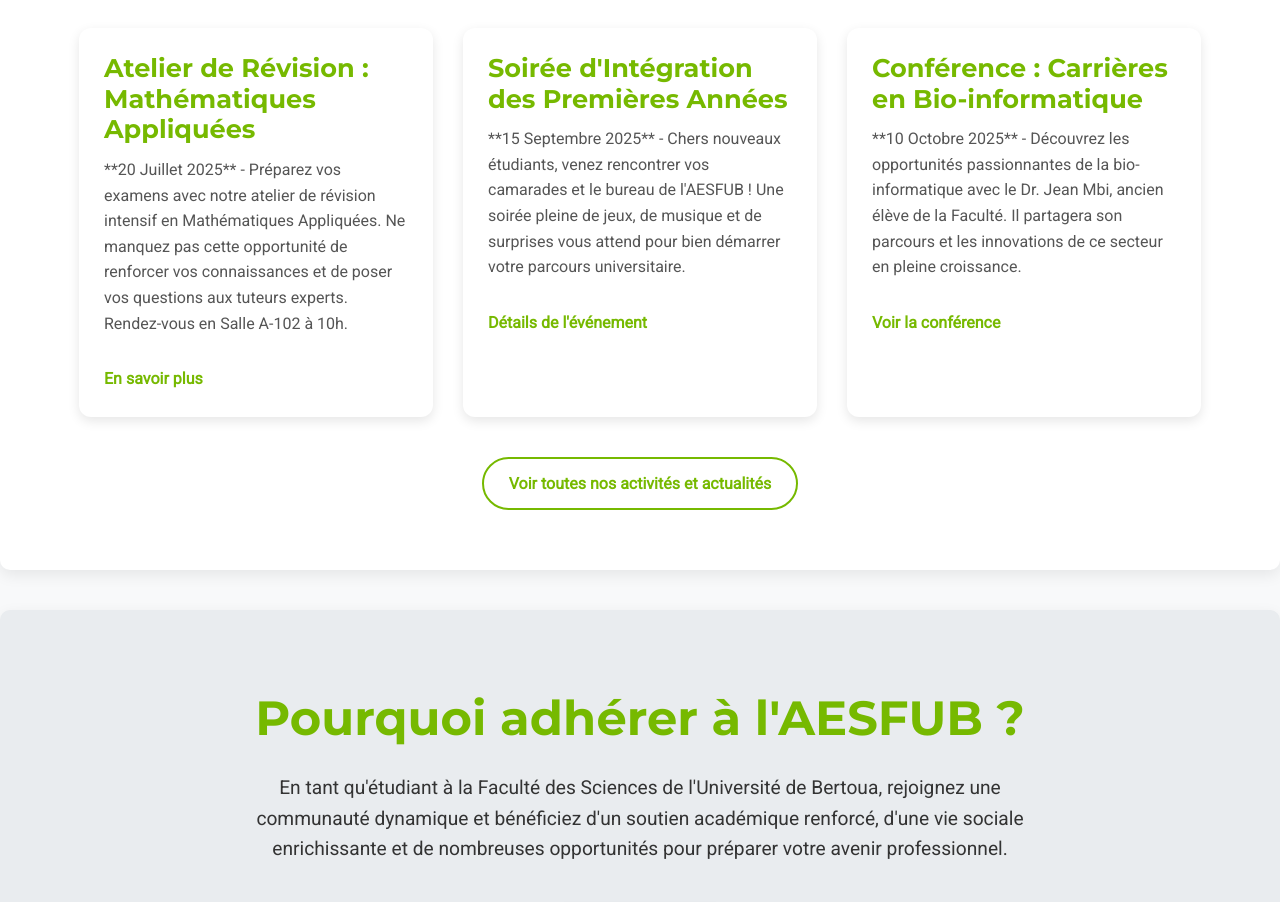
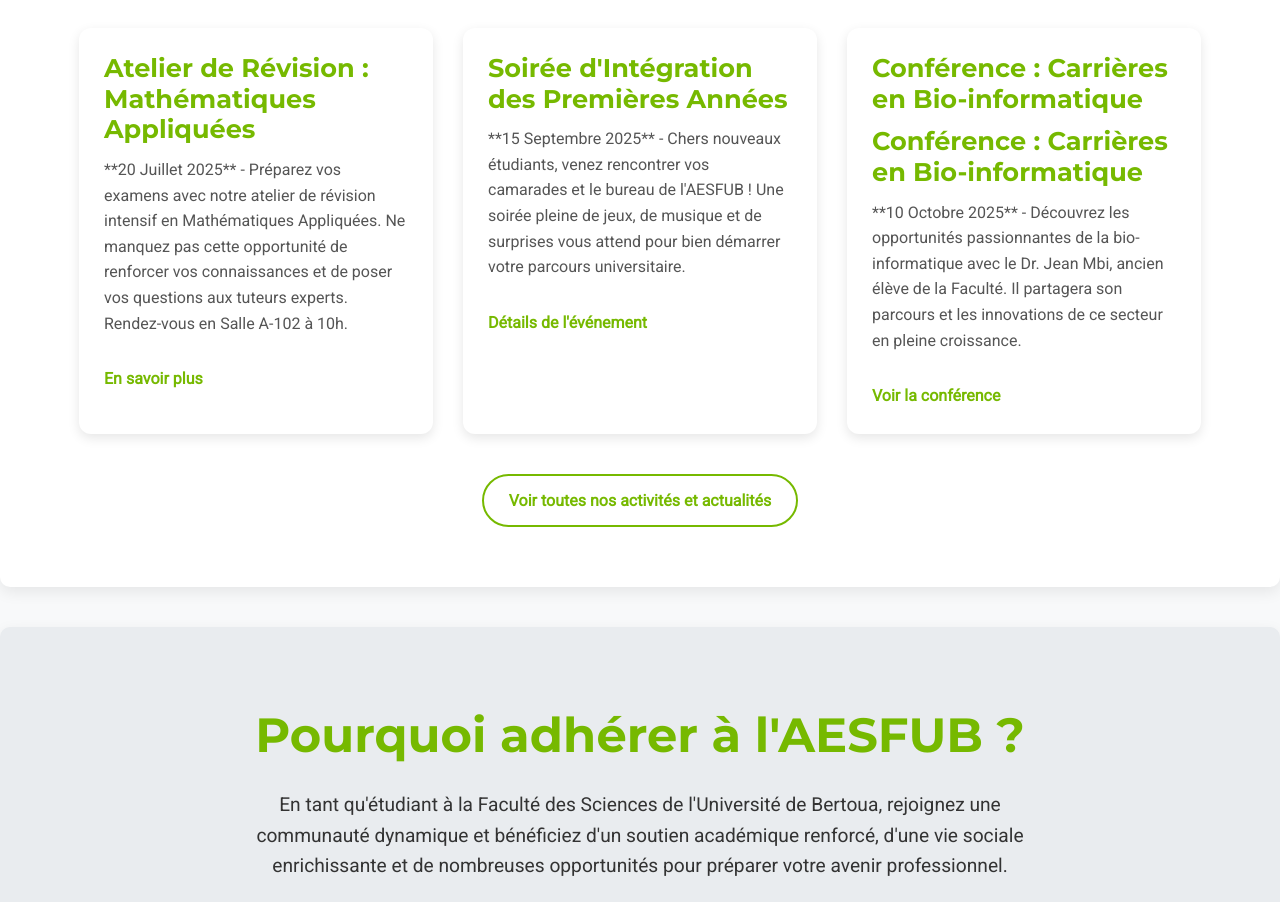
Before and after one commit to bec971/tutoriel-GitHub-, a plain HTML site: page index.html in a window 1280 px wide. Shown: the part 800-1702 px from the top of the page. Drawn offline with Linux system fonts and the light colour scheme; a small style sheet from the web is missing.

Commit message:
dupliquer titre sur index.html

```diff
--- a/index.html
+++ b/index.html
@@ -62,6 +62,7 @@
                 </article>
                 <article class="card">
                     <h3>Conférence : Carrières en Bio-informatique</h3>
+                    <h3>Conférence : Carrières en Bio-informatique</h3>
                     <p>**10 Octobre 2025** - Découvrez les opportunités passionnantes de la bio-informatique avec le Dr. Jean Mbi, ancien élève de la Faculté. Il partagera son parcours et les innovations de ce secteur en pleine croissance.</p>
                     <a href="#" class="read-more">Voir la conférence</a>
                 </article>
```
